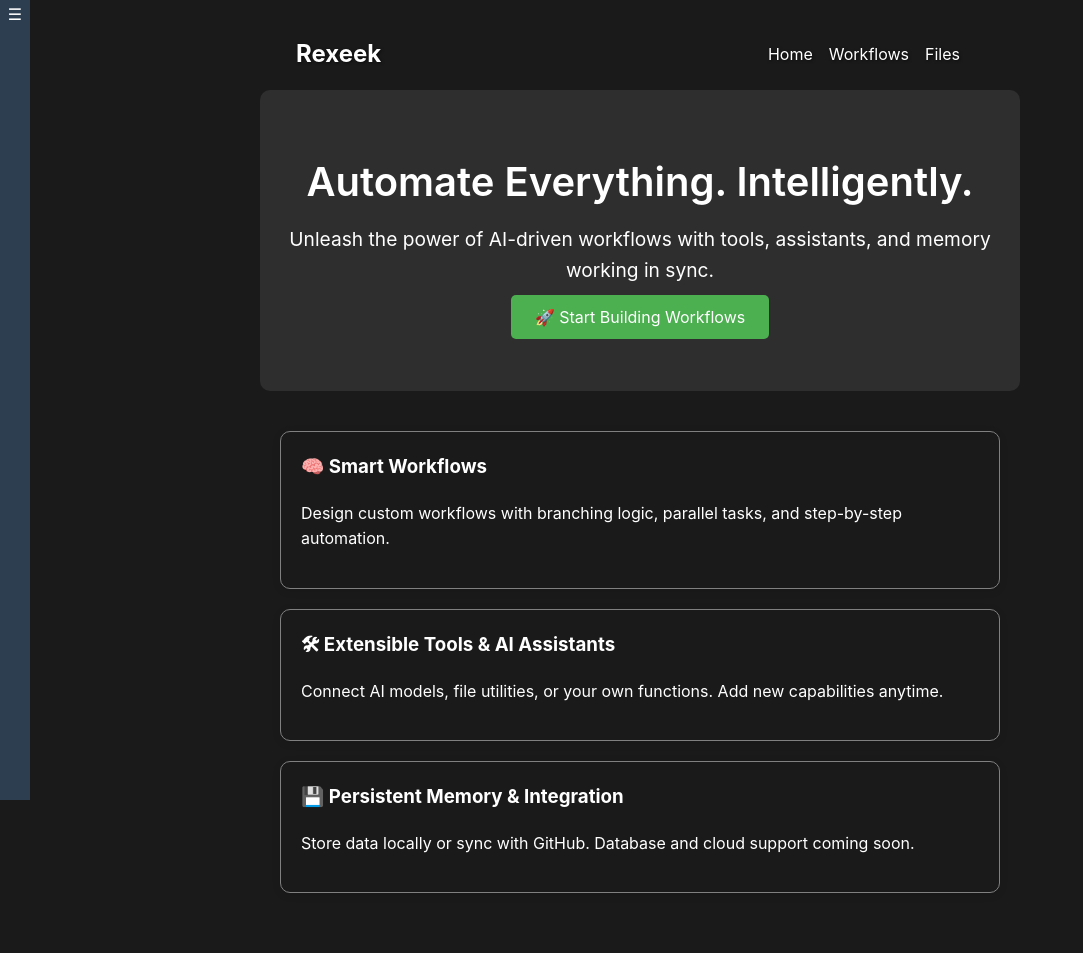
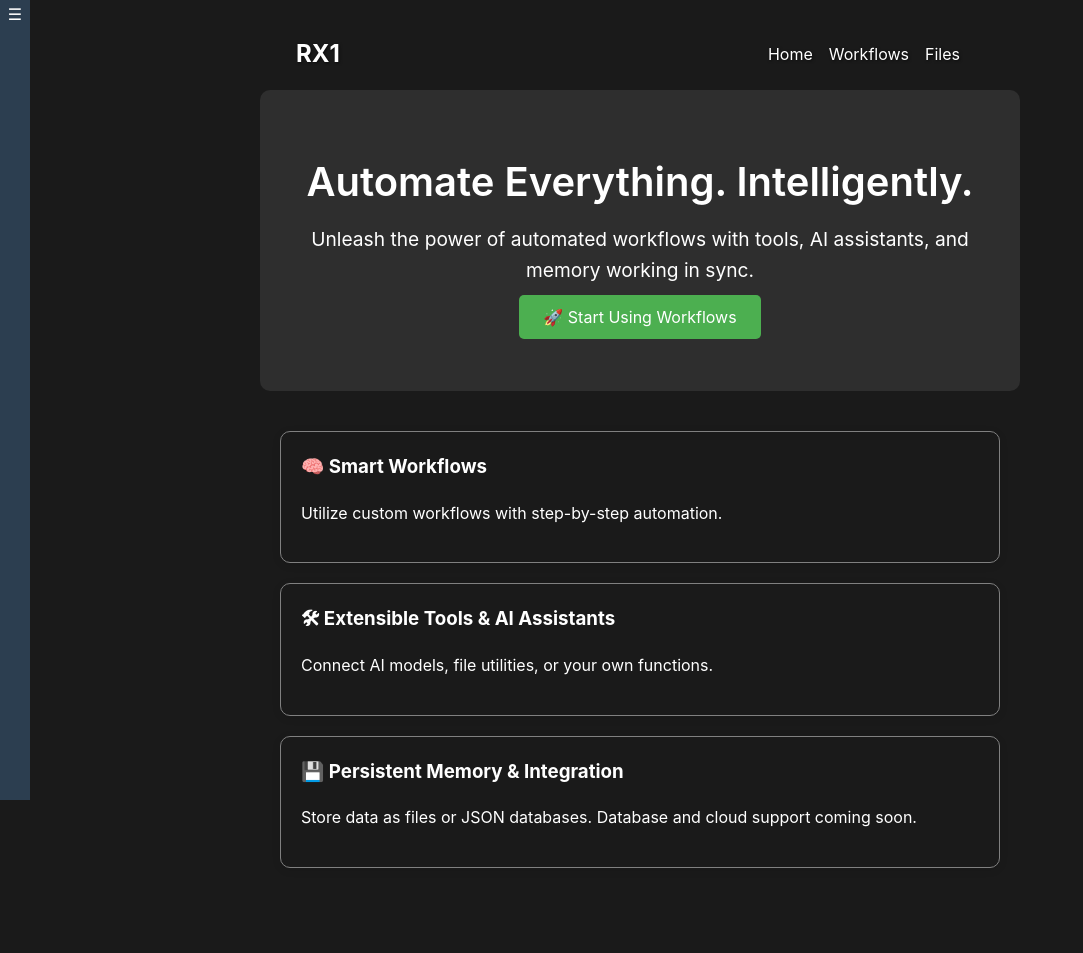
Before and after one commit to holaneu/agentic-workflow, a Flask app: page / in a window 1280 px wide. Shown: the whole page, without its empty margins (0-1083 px from the left). After the commit the page ends 868 px from the top, so only its background shows below. Run offline with Flask 3, Linux system fonts and the light colour scheme; parts of the project's set-up code (start-up, migrations or seed data) failed here and were passed over.

Commit message:
separate decorators to utils.py

```diff
--- a/assistants.py
+++ b/assistants.py
@@ -1,20 +1,5 @@
 from tools import fetch_ai
-
-# ----------------------
-# Assistant decorator
-
-def assistant(**kwargs):
-    """Decorator to define assistant functions with metadata."""
-    def decorator(func):
-        func.id = func.__name__  # Automatically set id to the function name
-        func.name = kwargs.get('name', func.__name__.replace('assistant_', '').replace('_', ' '))  # Use function name as default name
-        func.description = kwargs.get('description', func.__doc__)  # Use function docstring if no description
-        func.model = kwargs.get('model', None)  # Assign None if model is not provided
-        func.category = kwargs.get('category', None)  # Assign None if category is not provided
-        func.is_assistant = True
-        return func
-    return decorator
-
+from utils import *
 
 # ----------------------
 # Assistant functions
--- a/templates/base.html
+++ b/templates/base.html
@@ -1,7 +1,7 @@
 <!DOCTYPE html>
 <html>
 <head>
-  <title>{% block title %}{% endblock %} - REXEEK</title>
+  <title>{% block title %}{% endblock %} - RX1</title>
   <link rel="stylesheet" href="{{ url_for('static', filename='css/style.css') }}">
   <script src="{{ url_for('static', filename='js/shared.js') }}"></script>
 
@@ -15,7 +15,7 @@
 
     <header class="header" id="header">
       <div class="container header-content">
-          <div class="logo"><a href="/">Rexeek</a></div>
+          <div class="logo"><a href="/">RX1</a></div>
           <nav class="nav-main">
             <a href="/">Home</a>
             <a href="{{ url_for('workflows') }}">Workflows</a>
--- a/templates/index.html
+++ b/templates/index.html
@@ -49,22 +49,22 @@
 
   <header>
     <h1>Automate Everything. Intelligently.</h1>
-    <p>Unleash the power of AI-driven workflows with tools, assistants, and memory working in sync.</p>
-    <a class="cta-button" href="/workflows">🚀 Start Building Workflows</a>
+    <p>Unleash the power of automated workflows with tools, AI assistants, and memory working in sync.</p>
+    <a class="cta-button" href="/workflows">🚀 Start Using Workflows</a>
   </header>
 
   <section class="features">
     <div class="card">
       <h3>🧠 Smart Workflows</h3>
-      <p>Design custom workflows with branching logic, parallel tasks, and step-by-step automation.</p>
+      <p>Utilize custom workflows with step-by-step automation.</p>
     </div>
     <div class="card">
       <h3>🛠 Extensible Tools & AI Assistants</h3>
-      <p>Connect AI models, file utilities, or your own functions. Add new capabilities anytime.</p>
+      <p>Connect AI models, file utilities, or your own functions.</p>
     </div>
     <div class="card">
       <h3>💾 Persistent Memory & Integration</h3>
-      <p>Store data locally or sync with GitHub. Database and cloud support coming soon.</p>
+      <p>Store data as files or JSON databases. Database and cloud support coming soon.</p>
     </div>
   </section>
 
--- a/workflows.py
+++ b/workflows.py
@@ -2,23 +2,8 @@ from assistants import *
 from tools import save_to_file, save_to_external_file, download_news_newsapi, json_db_add_entry, current_datetime_iso, generate_id, user_files_folder_path, open_file
 from configs import APP_SETTINGS
 import json
+from utils import *
 import os
-
-# ----------------------
-# Workflow decorator
-
-def workflow(**kwargs):
-    """Decorator to define workflow functions with metadata."""
-    def decorator(func):
-        func.id = func.__name__  # Automatically set id to the function name
-        func.name = kwargs.get('name', func.__name__.replace('workflow_', '').replace('_', ' '))  # Use function name as default name
-        func.description = kwargs.get('description', func.__doc__)  # Use function docstring if no description
-        func.model = kwargs.get('model', None)  # Assign None if model is not provided
-        func.category = kwargs.get('category', None)  # Assign None if category is not provided
-        func.is_workflow = True
-        return func
-    return decorator
-
 
 # ----------------------
 # Workflow functions
```
Also changed, not shown: tools.py (+1 -12 lines), utils.py (added, +41 -0 lines).
